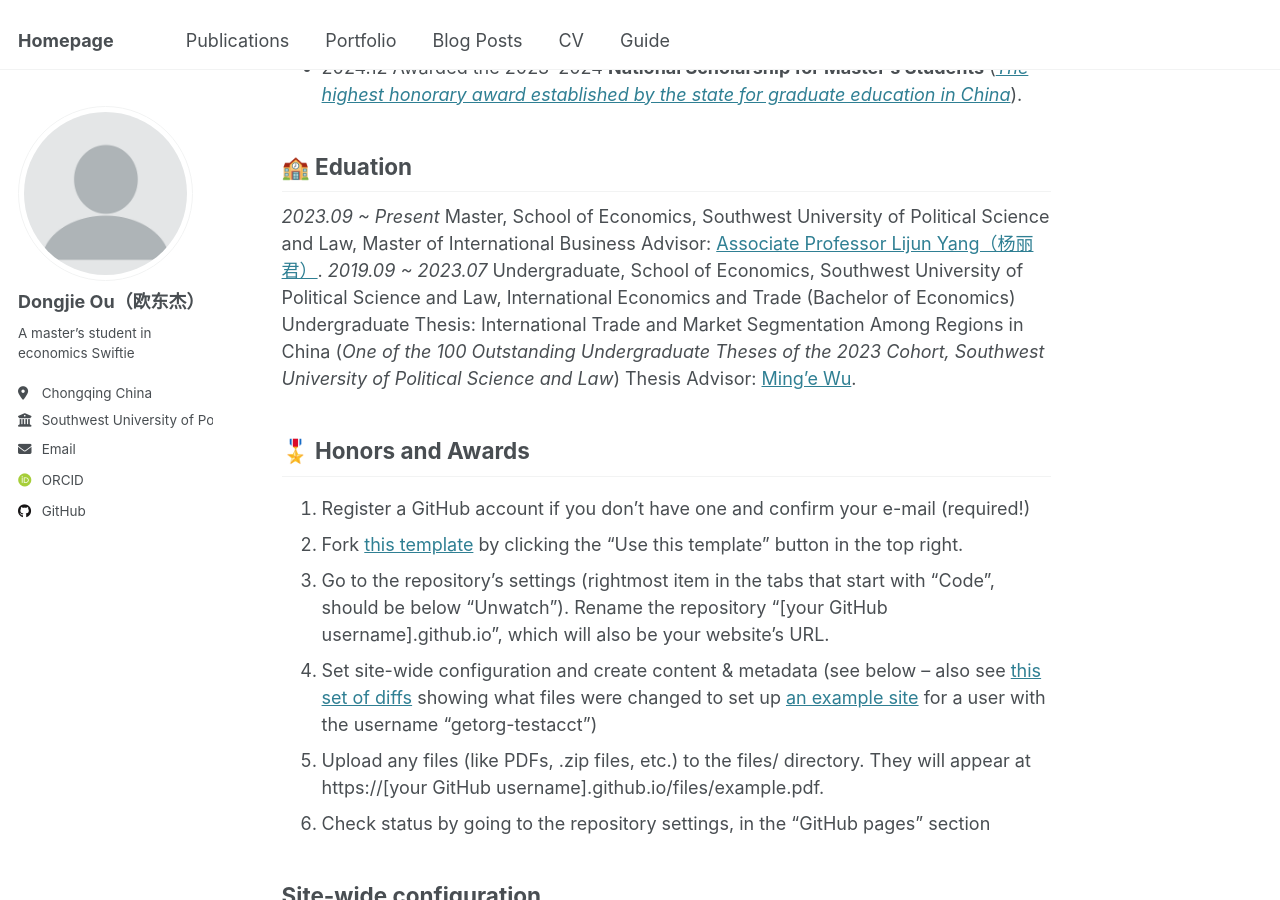
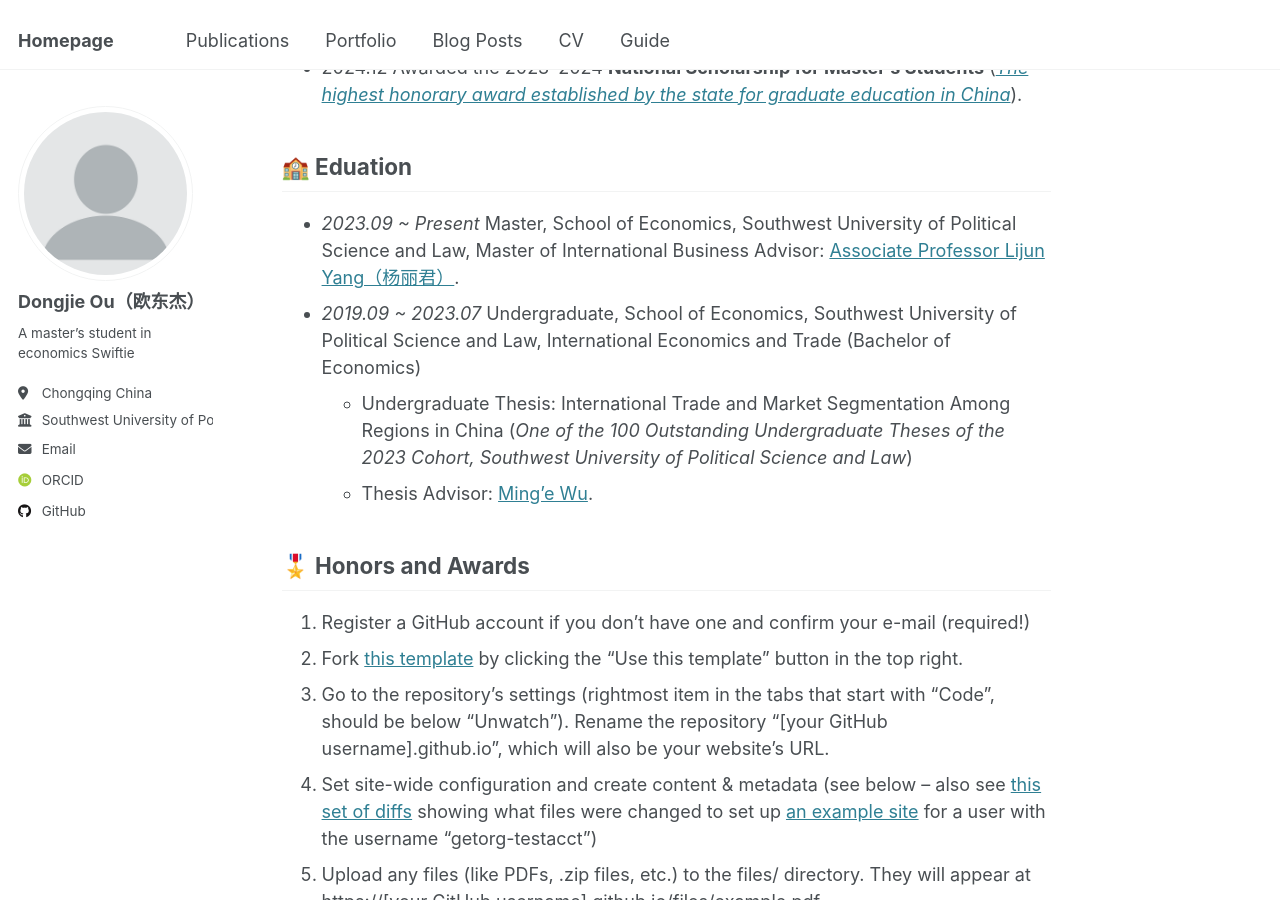
Before and after one commit to oudongjie2001/oudongjie2001.github.io, a Jekyll site: the page built from _pages/about.md, in a window 1280 px wide and 900 px high, scrolled down 535 px. Built offline with Jekyll 4.4.1, drawn with Linux system fonts in a browser that asks for light colours; some web fonts are replaced.

```diff
--- a/_pages/about.md
+++ b/_pages/about.md
@@ -19,11 +19,11 @@ Outside of my academic life, I am an aviation enthusiast and enjoys music, hikin
 
 🏫 Eduation
 ------
-*2023.09 ~ Present* Master, School of Economics, Southwest University of Political Science and Law, Master of International Business
+- *2023.09 ~ Present* Master, School of Economics, Southwest University of Political Science and Law, Master of International Business
   Advisor: [Associate Professor Lijun Yang（杨丽君）](https://es.swupl.edu.cn/szdw/zrjs/ax/x1gjjjymyx/283110.htm).
-*2019.09 ~ 2023.07* Undergraduate, School of Economics, Southwest University of Political Science and Law, International Economics and Trade (Bachelor of Economics)
-  Undergraduate Thesis: International Trade and Market Segmentation Among Regions in China (*One of the 100 Outstanding Undergraduate Theses of the 2023 Cohort, Southwest University of Political Science and Law*)
-  Thesis Advisor: [Ming’e Wu](https://es.swupl.edu.cn/szdw/zrjs/ax/x1gjjjymyx/283106.htm).
+- *2019.09 ~ 2023.07* Undergraduate, School of Economics, Southwest University of Political Science and Law, International Economics and Trade (Bachelor of Economics)
+  - Undergraduate Thesis: International Trade and Market Segmentation Among Regions in China (*One of the 100 Outstanding Undergraduate Theses of the 2023 Cohort, Southwest University of Political Science and Law*)
+  - Thesis Advisor: [Ming’e Wu](https://es.swupl.edu.cn/szdw/zrjs/ax/x1gjjjymyx/283106.htm).
 
 🎖️ Honors and Awards
 ------
```
